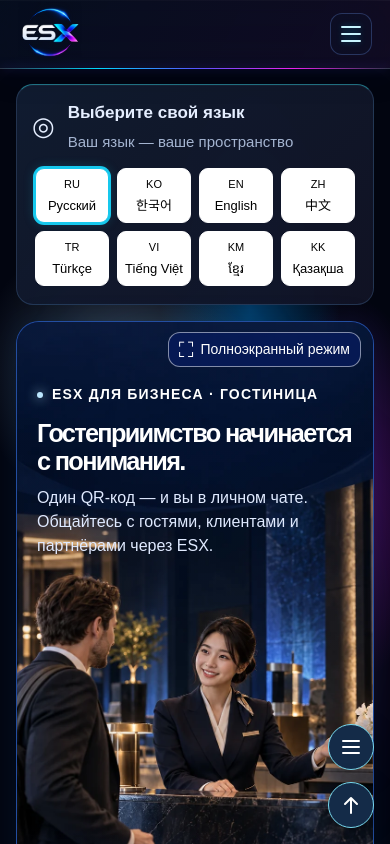
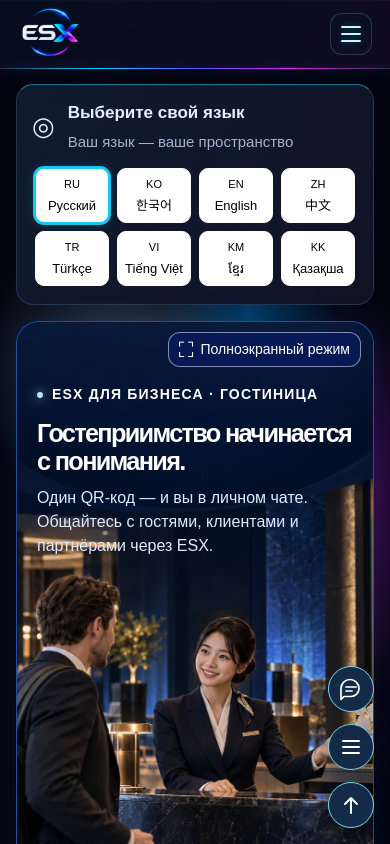
Before and after one commit to evgeniy210688-a11y/esx, a Next.js app: page / in a window 390 px wide. Shown: the top 844 px of the page. Built offline with nearby package versions, Linux system fonts and the light colour scheme.

Commit message:
Add mobile floating chat shortcut above menu

```diff
--- a/app/design/SitePage.tsx
+++ b/app/design/SitePage.tsx
@@ -148,6 +148,9 @@ export default function SitePage({ section = 'home' }: { section?: 'home' | 'kor
     <button type="button" className="back-to-top floating-menu-toggle" aria-label={t[44]} aria-expanded={menuOpen} aria-controls="main-navigation" onClick={() => setMenuOpen(value => !value)}>
       <svg width="24" height="24" viewBox="0 0 24 24" fill="none" aria-hidden="true"><path d={menuOpen ? 'M6 6L18 18M18 6L6 18' : 'M4 6H20M4 12H20M4 18H20'} stroke="currentColor" strokeWidth="2" strokeLinecap="round" /></svg>
     </button>
+    <button type="button" className="back-to-top floating-chat-toggle" aria-label={t[8]} title={t[8]} onClick={() => { window.location.assign(`/chat/${crypto.randomUUID()}`); }}>
+      <svg width="24" height="24" viewBox="0 0 24 24" fill="none" aria-hidden="true"><path d="M20 11.5a8 8 0 0 1-8 8H5l-3 3v-11a9 9 0 0 1 18 0Z" stroke="currentColor" strokeWidth="1.7" strokeLinejoin="round"/><path d="M7 10h10M7 14h6" stroke="currentColor" strokeWidth="1.7" strokeLinecap="round"/></svg>
+    </button>
     <BackToTop language={language} />
   </div>;
 }
--- a/app/design/design.css
+++ b/app/design/design.css
@@ -752,3 +752,7 @@
 @media (max-width:760px) {
   .floating-menu-toggle { display: grid; bottom: calc(max(16px, env(safe-area-inset-bottom)) + 58px); }
 }
+.floating-chat-toggle { display: none; }
+@media(max-width:760px) {
+  .floating-chat-toggle { display: grid; bottom: calc(max(16px, env(safe-area-inset-bottom)) + 116px); }
+}
```
